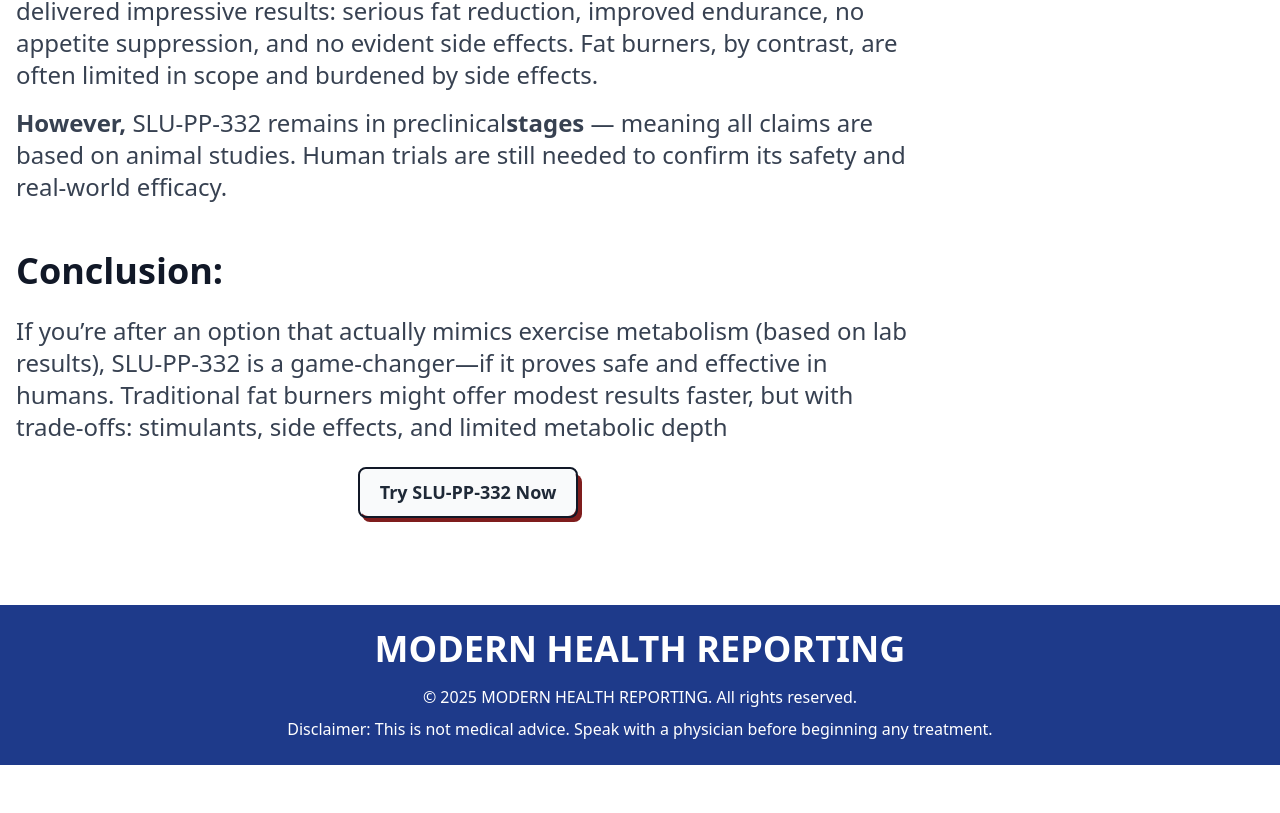
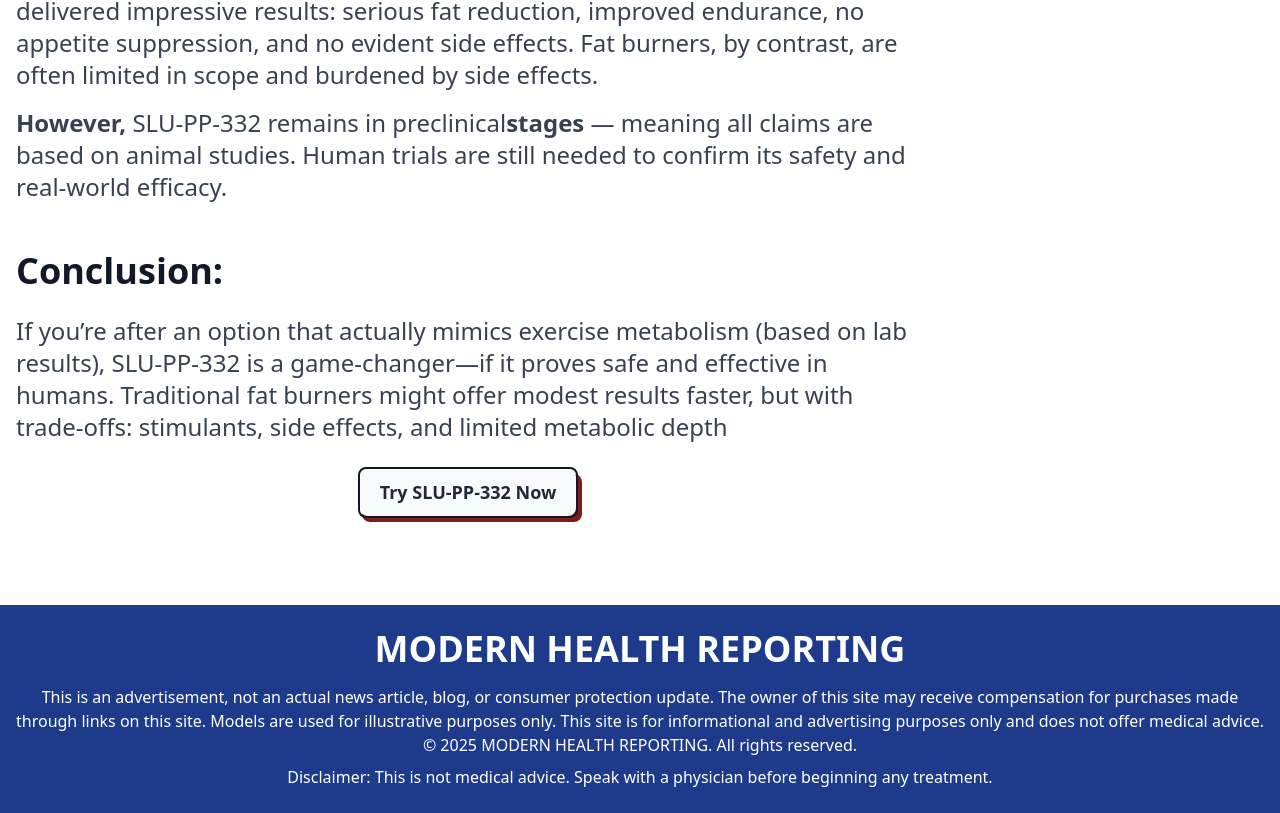
Before and after one commit to Magnivmedia1/newpeptide, a React (Vite) app: page / in a window 1280 px wide. Shown: the part 3691-4504 px from the top of the page. Before the commit the page ends 4456 px from the top, so only its background shows below. Built offline with nearby package versions, Linux system fonts and the light colour scheme.

Commit message:
fourth commit

```diff
--- a/src/HairGrowthPage.jsx
+++ b/src/HairGrowthPage.jsx
@@ -348,6 +348,7 @@ export default function HairGrowthPage() {
       {/* Footer */}
       <footer className="bg-blue-900 text-white px-4 py-6 text-center text-md">
         <h1 className="text-center text-4xl font-bold mb-4">MODERN HEALTH REPORTING</h1>
+        <p>This is an advertisement, not an actual news article, blog, or consumer protection update. The owner of this site may receive compensation for purchases made through links on this site. Models are used for illustrative purposes only. This site is for informational and advertising purposes only and does not offer medical advice.</p>
         <p>&copy; 2025 MODERN HEALTH REPORTING. All rights reserved.</p>
         <p className="mt-2">
           Disclaimer: This is not medical advice. Speak with a physician before
```
